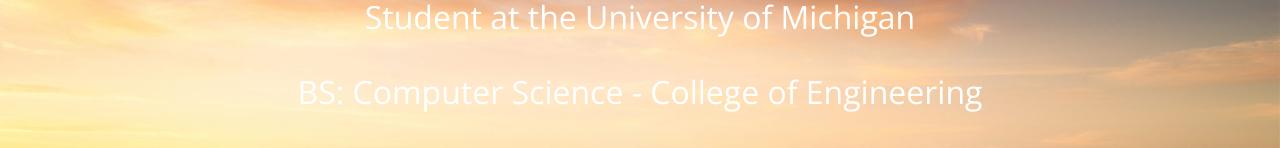
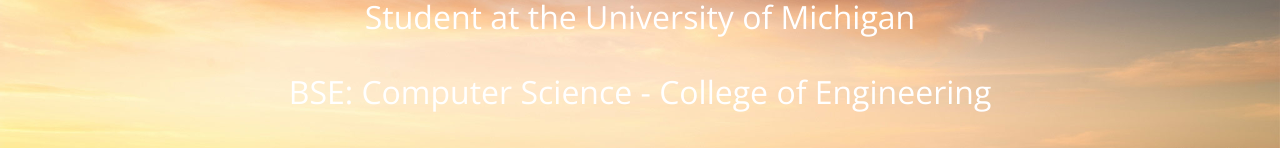
Before and after one commit to ameyakhare/ameyakhare.github.io, a plain HTML site: page index.html in a window 1280 px wide. Shown: the part 263-411 px from the top of the page. Drawn offline with nearby package versions, Linux system fonts and the light colour scheme.

Commit message:
BSE not BS

```diff
--- a/index.html
+++ b/index.html
@@ -54,7 +54,7 @@ body {
 
 	<div id="name">Ameya Khare</div>
 
-	<div id="description"><p>Student at the University of Michigan</p><p>BS: Computer Science - College of Engineering</p><p>BBA: Strategy and Finance - Ross School of Business</p></div>
+	<div id="description"><p>Student at the University of Michigan</p><p>BSE: Computer Science - College of Engineering</p><p>BBA: Strategy and Finance - Ross School of Business</p></div>
 
 	<div id="contact-icons">
 		<a href="https://www.linkedin.com/in/ameyakhare" target="_blank" class="icon"><img src="https://cdn3.iconfinder.com/data/icons/social-badges-2/128/linked-in.png"/></a>
```
